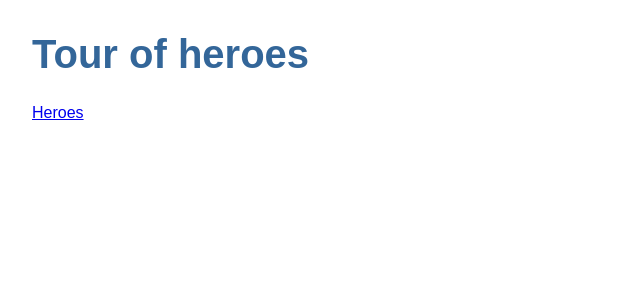
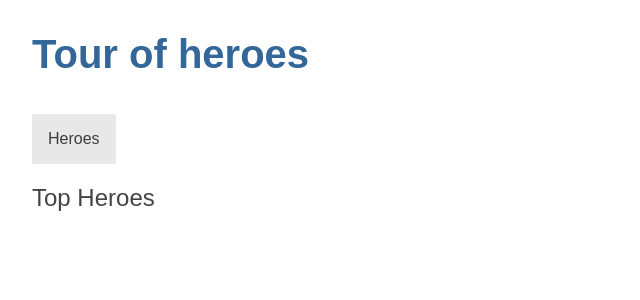
Before and after one commit to Franrobel/Tour-of-heroes, an Angular app: page /dashboard in a window 1280 px wide. Before the commit this address led to /. Shown: the top 300 px of the page, without its empty margins (0-640 px from the left). Built offline with nearby package versions, Linux system fonts and the light colour scheme.

Commit message:
add dashboard component redirect automatically to /dashboard

```diff
--- a/src/app/app-routing.module.ts
+++ b/src/app/app-routing.module.ts
@@ -1,9 +1,12 @@
 import { NgModule } from '@angular/core';
 import { RouterModule, Routes } from '@angular/router';
+import { DashboardComponent } from './dashboard/dashboard.component';
 import { HeroesComponent } from './heroes/heroes.component';
 
 const routes: Routes = [
-  { path: 'heroes', component: HeroesComponent}
+  { path: 'heroes', component: HeroesComponent},
+  {path: 'dashboard', component: DashboardComponent},
+  {path: '', redirectTo: '/dashboard', pathMatch: 'full'}
 ]
 @NgModule({
   declarations: [],
--- a/src/app/app.component.css
+++ b/src/app/app.component.css
@@ -0,0 +1,17 @@
+nav a {
+    padding: 1rem;
+    text-decoration: none;
+    margin-top: 10px;
+    display: inline-block;
+    background-color: #e8e8e8;
+    color: #3d3d3d;
+    border-radius: 2px;
+  }
+
+  nav a:hover {
+    color: white;
+    background-color: #42545C;
+  }
+  nav a:active {
+    background-color: black;
+  }
--- a/src/app/app.module.ts
+++ b/src/app/app.module.ts
@@ -6,6 +6,7 @@ import { AppComponent } from './app.component';
 import { HeroesComponent } from './heroes/heroes.component';
 import { HeroDetailComponent } from './hero-detail/hero-detail.component';
 import { MessagesComponent } from './messages/messages.component';
+import { DashboardComponent } from './dashboard/dashboard.component';
 
 @NgModule({
   declarations: [
@@ -13,6 +14,7 @@ import { MessagesComponent } from './messages/messages.component';
     HeroesComponent,
     HeroDetailComponent,
     MessagesComponent,
+    DashboardComponent,
   ],
   imports: [
     BrowserModule,
--- /dev/null
+++ b/src/app/dashboard/dashboard.component.html
@@ -0,0 +1,6 @@
+<h2>Top Heroes</h2>
+<div class="heroes-menu">
+    <a *ngFor="let hero of heroes">
+        {{hero.name}}
+    </a>
+</div>
--- /dev/null
+++ b/src/app/dashboard/dashboard.component.ts
@@ -0,0 +1,20 @@
+import { Component, OnInit } from '@angular/core';
+import { Hero } from '../hero';
+import { HeroService } from '../hero.service';
+@Component({
+  selector: 'app-dashboard',
+  templateUrl: './dashboard.component.html',
+  styleUrls: ['./dashboard.component.css']
+})
+export class DashboardComponent implements OnInit {
+heroes: Hero[] = []
+  constructor(public heroService: HeroService) { }
+
+  ngOnInit(): void {
+
+  }
+getHeroes(){
+  this.heroService.getHeroes()
+  .subscribe(heroes => this.heroes = heroes.slice(1, 5))
+}
+}
```
Also changed, not shown: src/app/dashboard/dashboard.component.css (added), 1 other file (tests, documents, lock files or other folders).
